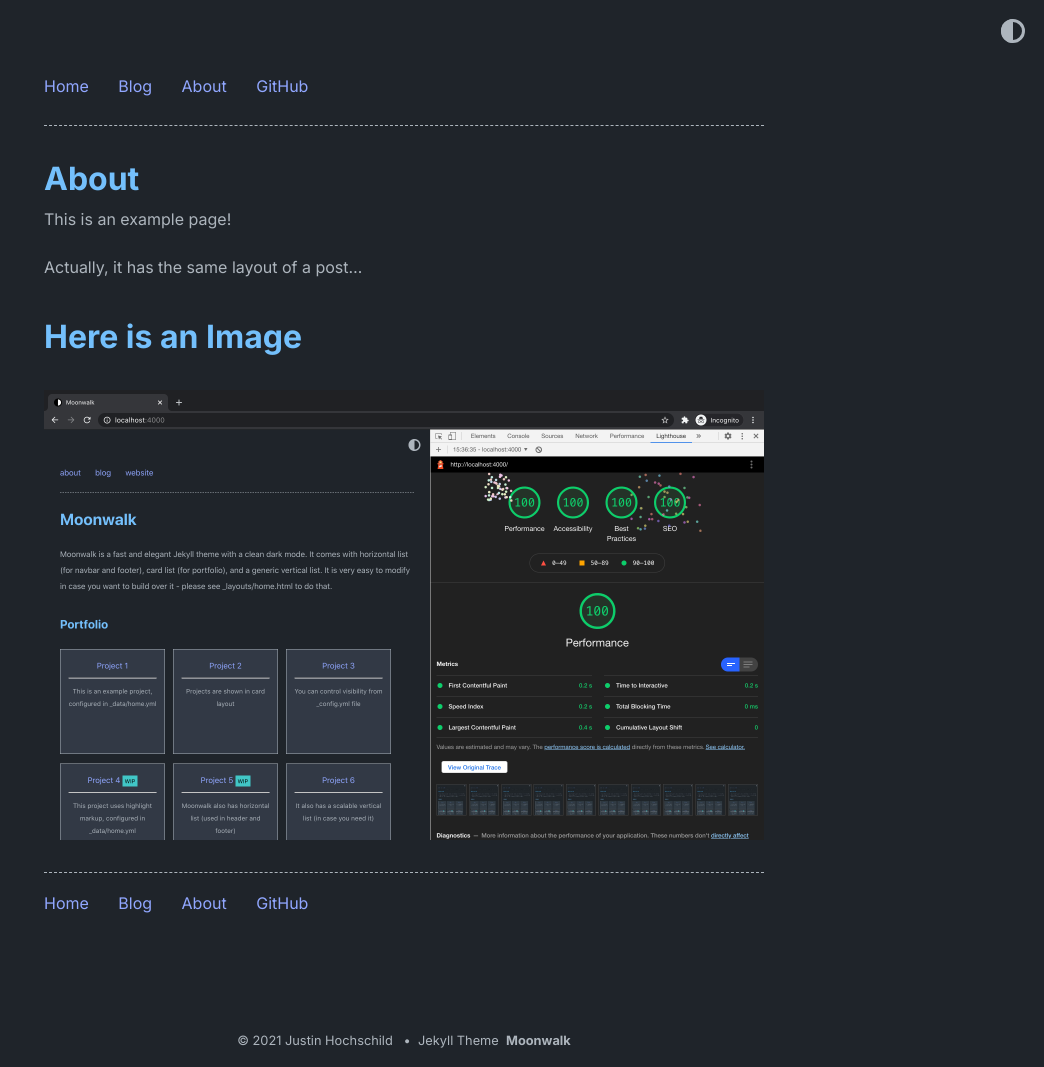
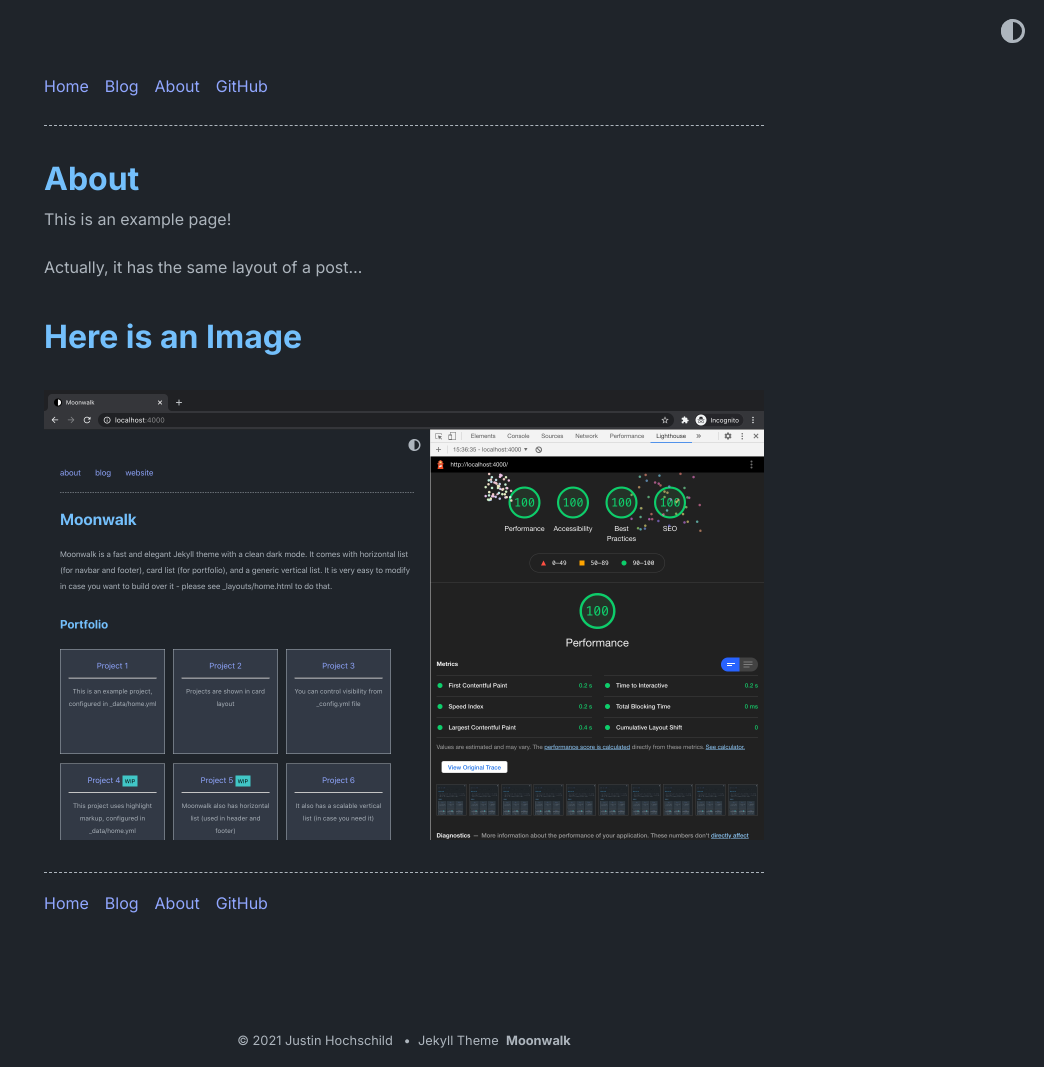
Before and after one commit to JustinHoch/justinhoch.github.io, a Jekyll site: the page built from about.md, in a window 1280 px wide. Shown: the whole page, without its empty margins (236-1280 px from the left). Built offline with Jekyll 4.4.1, drawn with Linux system fonts in a browser that asks for light colours.

Commit message:
removed non breaking spaces from horizontal_list

```diff
--- a/_includes/horizontal_list.html
+++ b/_includes/horizontal_list.html
@@ -4,12 +4,10 @@
       <a href="{{ item.url }}">
         {{ item.title }}
       </a>
-      &nbsp;&nbsp;
     </li>
   {% endfor %}
 
   <li>
     <a href="https://github.com/JustinHoch" target="blank">GitHub</a>
-    &nbsp;&nbsp;
   </li>
 </ul>
```
